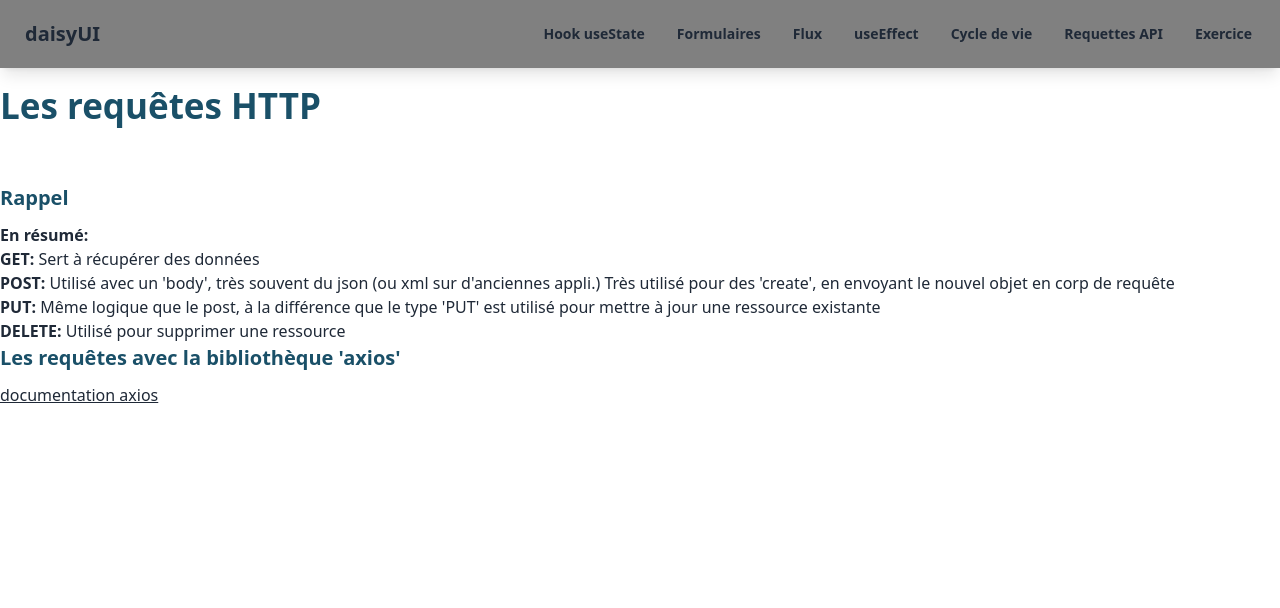
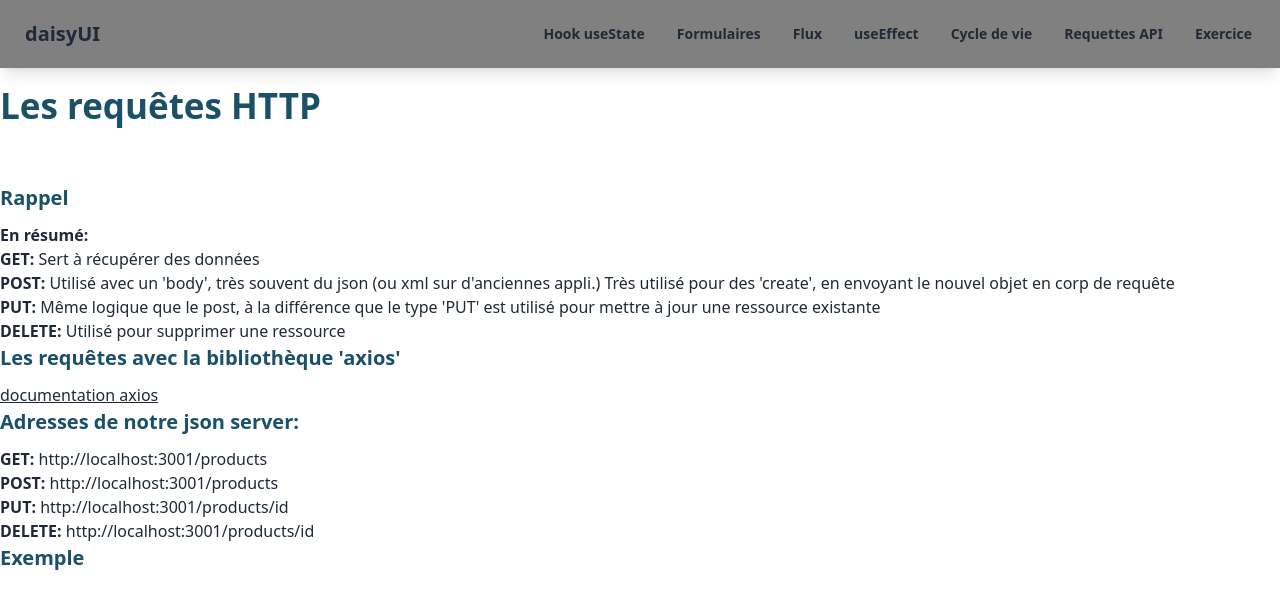
Before and after one commit to Kevin97231/20240903_ReactJs, a React (Vite) app: page /requete-api in a window 1280 px wide. Shown: the top 608 px of the page. Built offline with nearby package versions, Linux system fonts and the light colour scheme.

Commit message:
ajout exmple Requete

```diff
--- /dev/null
+++ b/src/components/ExempleRequetes.jsx
@@ -0,0 +1,7 @@
+export const ExempleRequetes = () => {
+  return (
+    <>
+      <h2>Exemple</h2>
+    </>
+  );
+};
--- a/src/view/RequeteApi.jsx
+++ b/src/view/RequeteApi.jsx
@@ -1,3 +1,5 @@
+import { ExempleRequetes } from "../components/ExempleRequetes";
+
 /* eslint-disable react/no-unescaped-entities */
 export const RequeteApi = () => {
   return (
@@ -30,6 +32,22 @@ export const RequeteApi = () => {
       <a className="underline" href="https://axios-http.com/fr/docs/example">
         documentation axios
       </a>
+      <h2>Adresses de notre json server: </h2>
+      <ul>
+        <li>
+          <strong>GET: </strong> http://localhost:3001/products
+        </li>
+        <li>
+          <strong>POST: </strong> http://localhost:3001/products
+        </li>
+        <li>
+          <strong>PUT: </strong> http://localhost:3001/products/id
+        </li>
+        <li>
+          <strong>DELETE: </strong> http://localhost:3001/products/id
+        </li>
+      </ul>
+      <ExempleRequetes />
     </div>
   );
 };
```
